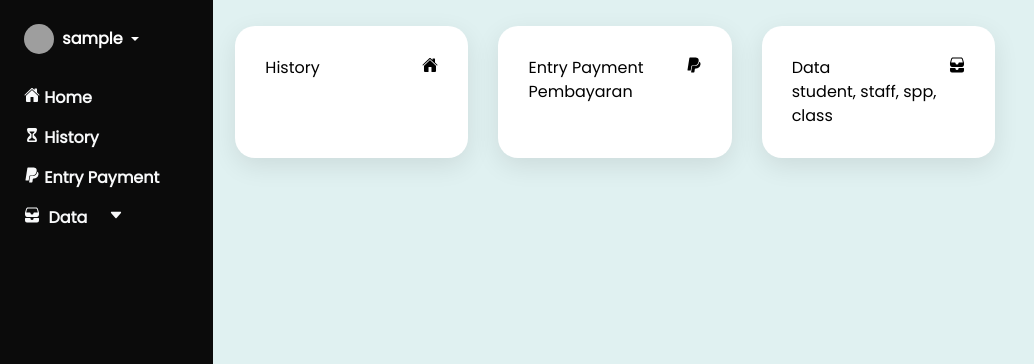
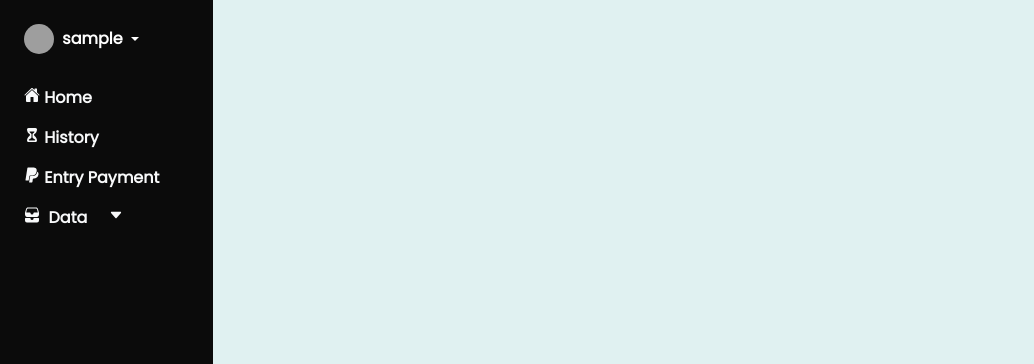
Before and after one commit to zalfaaaaa/pass, a PHP site: page /admin/house.php in a window 1280 px wide. Shown: the part 56-420 px from the top of the page, without its empty margins (0-1034 px from the left). Run offline with PHP 8.4, Linux system fonts and the light colour scheme; the visitor is signed in with stand-in values (Sample User, id 1); grey boxes are pictures that could not be loaded.

Commit message:
21/02/23

```diff
--- a/blue/admin/house.php
+++ b/blue/admin/house.php
@@ -24,49 +24,6 @@ if(!isset($_SESSION['username'])){
     <!-- font -->
     <link href="https://fonts.googleapis.com/css2?family=Poppins&display=swap" rel="stylesheet">
     <title>3</title>
-    <style>
-        .cardBox{
-            position: relative;
-            width: 100%;
-            padding: 10px;
-            display: grid;
-            grid-template-columns: repeat(4,1fr);
-            grid-gap: 30px;
-        }
-        .cardBox .card1{
-            position: relative;
-            background:#fff;
-            color: black;
-            padding: 30px;
-            border-radius: 20px;
-            display: flex;
-            justify-content: space-between;
-            box-shadow: 0 8px 26px rgba(0, 0, 0, 0.09);
-        }
-        .card1:hover{
-            background: #1d1d1d;
-            color: #fff;
-        }
-        /* responsive */
-        @media (max-width: 797){
-            .cardBox{
-                display: flex;
-                justify-content: space-evenly;
-                flex-direction: column;
-            }
-        }
-        @media(max-width: 309px){
-            .cardBox{
-                position: relative;
-                width: 100%;
-                padding: 10px;
-                grid-gap: 30px;
-                justify-content: space-evenly;
-                flex-direction: column;
-            }
-        }
-
-    </style>
 </head>
 <body style="background-color: #E0F1F1;font-family: 'Poppins', sans-serif;">
     <!-- navbar -->
@@ -134,37 +91,7 @@ if(!isset($_SESSION['username'])){
             </div>
     <!-- end sidebar -->
     <!-- content -->
-    <div class="col py-3 konten d-flex flex-column">
-        <div class="cardBox">
-            <div class="card1">
-                <div class="">
-                    <div class="numbers">History</div>
-                    <div class="cardname"></div>
-                </div>
-                <div class="iconbox">
-                    <ion-icon name="home"></ion-icon>
-                </div>
-            </div>
-            <div class="card1">
-                <div class="">
-                    <div class="numbers">Entry Payment</div>
-                    <div class="cardname">Pembayaran</div>
-                </div>
-                <div class="iconbox">
-                    <ion-icon name="logo-paypal"></ion-icon>
-                </div>
-            </div>
-            <div class="card1">
-                <div class="">
-                    <div class="numbers">Data</div>
-                    <div class="cardname">student, staff, spp, class</div>
-                </div>
-                <div class="iconbox">
-                    <ion-icon name="file-tray-stacked"></ion-icon>
-                </div>
-            </div>
-        </div>
-    </div>
+    <div class="col py-3 konten d-flex flex-column"></div>
     <!-- end content  -->
     </div>
 </div>
--- a/blue/admin/student.php
+++ b/blue/admin/student.php
@@ -139,7 +139,7 @@ if(!isset($_SESSION['username'])){
                 <td><?=$query['nisn']?></td>
                 <td><?=$query['nis']?></td>
                 <td><?=$query['name']?></td>
-                <td><img src="img/<?=$query['img']; ?>" width="100" height="100" style="border-radius: 10px;" /></td>
+                <td><img src="img/<?=$query['img']; ?>" width="100" height="100" style="border-radius: 15px;" /></td>
                 <td><?=$query['address']?></td>
                 <td><?=$query['phoneno']?></td>
                 <td class="align-items-center">
```
Also changed, not shown: blue/admin/enpay.php (+19 -8 lines), blue/admin/spp.php (+28 -4 lines).
